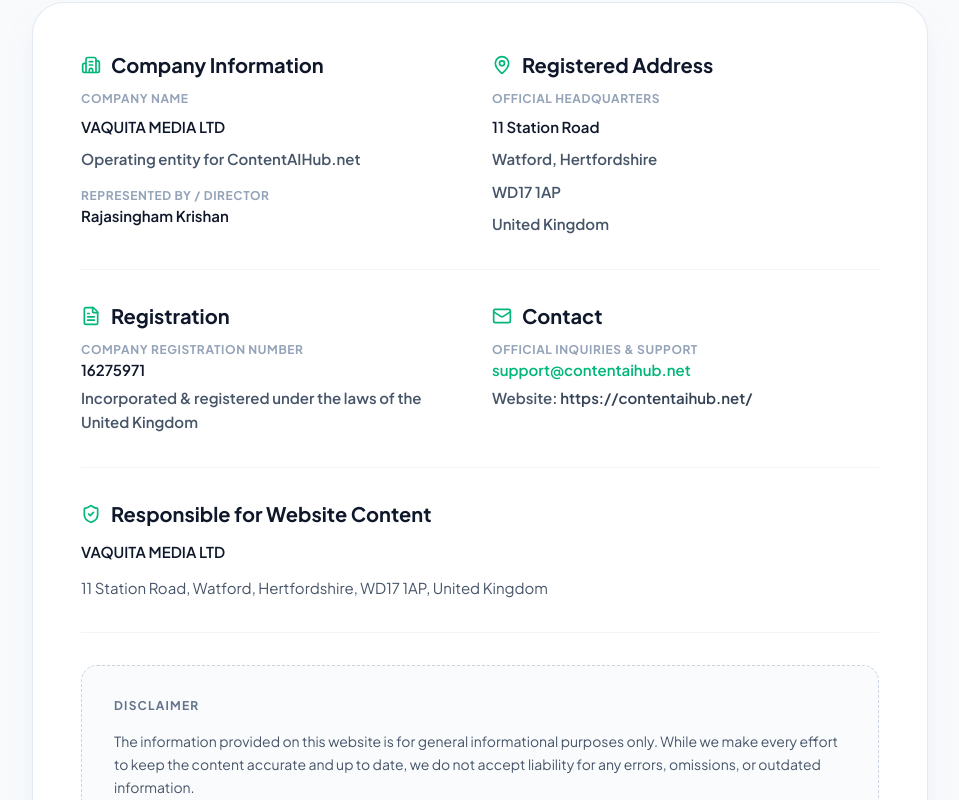
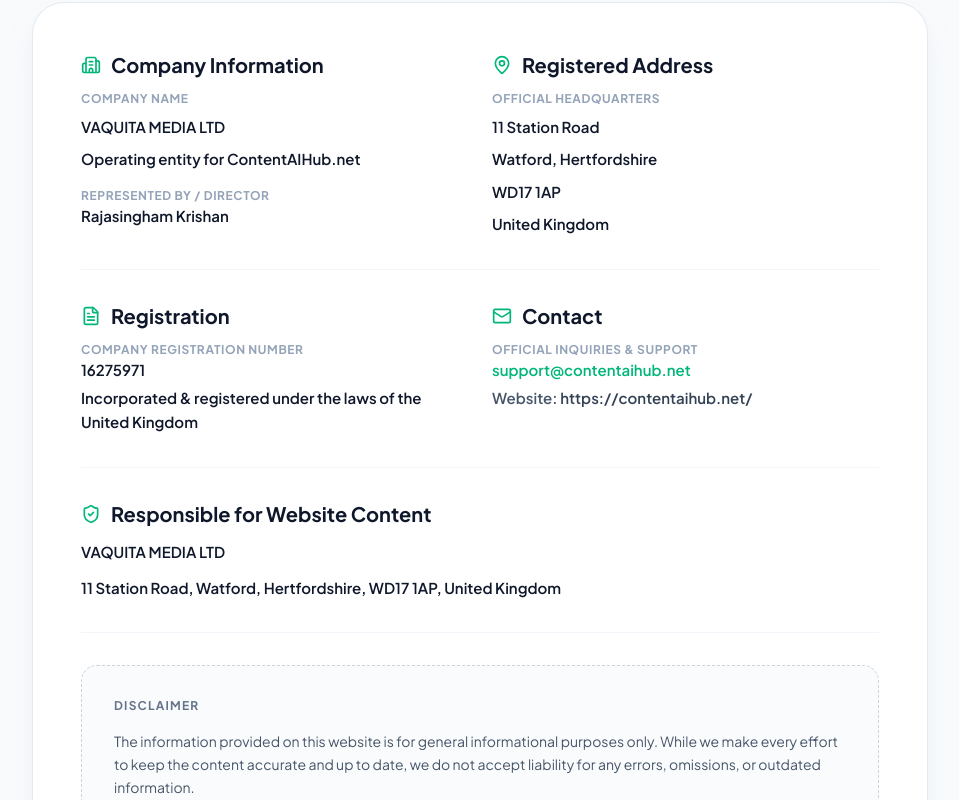
Before and after one commit to manishmcode/content-ai-hub, a React (Create React App) app: page /imprint in a window 1280 px wide. Shown: the part 406-1206 px from the top of the page, without its empty margins (160-1119 px from the left). Built offline with nearby package versions, Linux system fonts and the light colour scheme.

Commit message:
update supporting text to field value class for consistency

```diff
--- a/src/pages/ImprintPage.tsx
+++ b/src/pages/ImprintPage.tsx
@@ -83,7 +83,7 @@
                 <div className="space-y-2">
                   <p className={fieldLabelClass}>Company Name</p>
                   <p className={fieldValueClass}>{COMPANY.name}</p>
-                  <p className={supportingTextClass}>Operating entity for ContentAIHub.net</p>
+                  <p className={fieldValueClass}>Operating entity for ContentAIHub.net</p>
                   <div className="pt-2">
                     <p className={fieldLabelClass}>Represented by / Director</p>
                     <p className={fieldValueClass}>{COMPANY.directorName}</p>
@@ -98,8 +98,8 @@
                 </h2>
                 <div className="space-y-2">
                   <p className={fieldLabelClass}>Official Headquarters</p>
-                  {COMPANY.addressLines.map((line, index) => (
-                    <p key={line} className={index === 0 ? fieldValueClass : supportingTextClass}>{line}</p>
+                  {COMPANY.addressLines.map((line) => (
+                    <p key={line} className={fieldValueClass}>{line}</p>
                   ))}
                 </div>
               </div>
@@ -115,7 +115,7 @@
                 <div>
                   <span className={`${fieldLabelClass} block`}>Company Registration Number</span>
                   <span className={`${fieldValueClass} block`}>{COMPANY.companyNumber}</span>
-                  <p className={`${supportingTextClass} mt-1`}>Incorporated &amp; registered under the laws of the United Kingdom</p>
+                  <p className={`${fieldValueClass} mt-1`}>Incorporated &amp; registered under the laws of the United Kingdom</p>
                 </div>
               </div>
 
@@ -141,7 +141,7 @@
                 Responsible for Website Content
               </h2>
               <p className={fieldValueClass}>{COMPANY.name}</p>
-              <p className={supportingTextClass}>
+              <p className={fieldValueClass}>
                 {COMPANY.addressLines.join(', ')}
               </p>
             </div>
```
